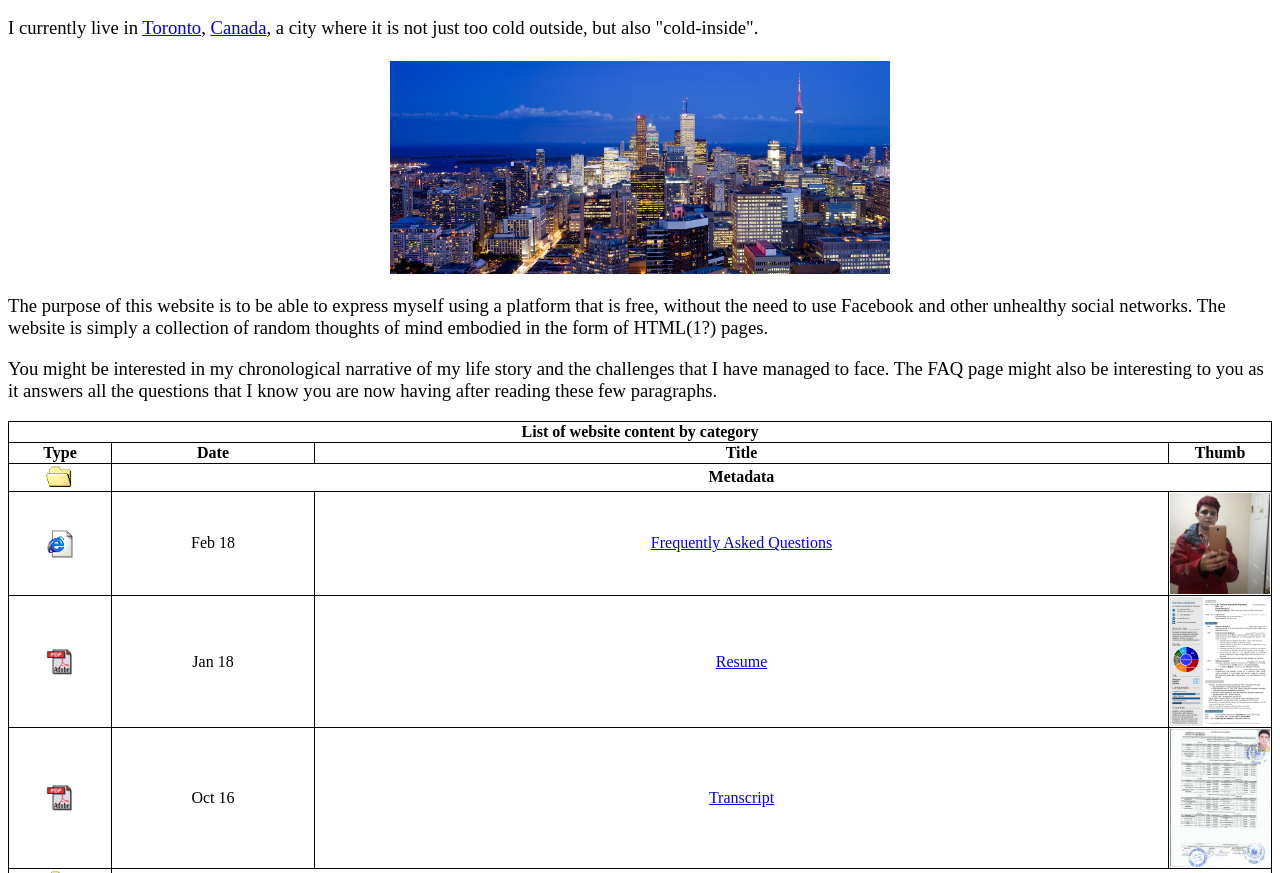
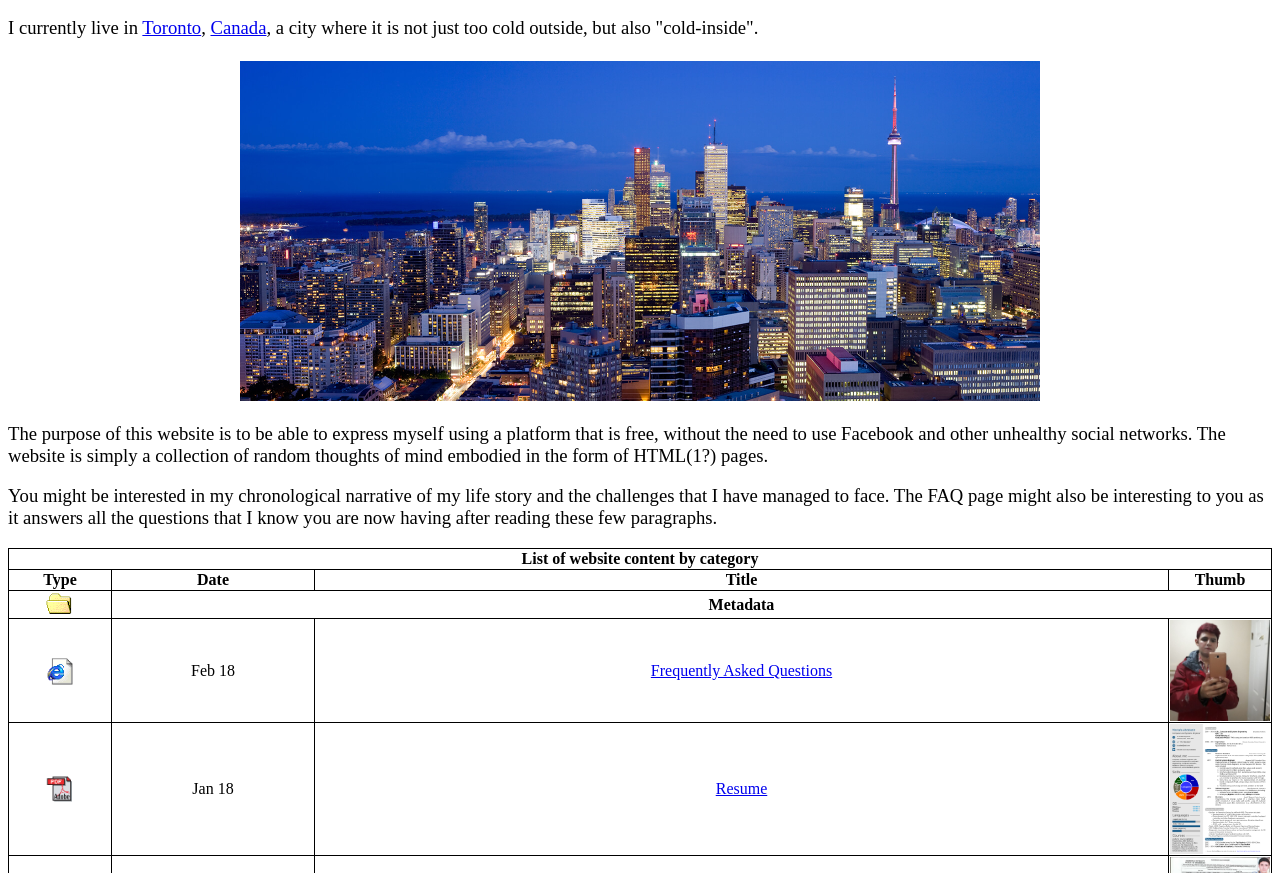
Before and after one commit to iocoder/iocoder.github.io, a plain HTML site: page index.html in a window 1280 px wide. Shown: the part 723-1596 px from the top of the page. Drawn offline with Linux system fonts and the light colour scheme.

Commit message:
Update index.html

```diff
--- a/index.html
+++ b/index.html
@@ -112,7 +112,7 @@
         <table class="figure">
             <tr>
                 <td>
-                    <img src="./img/toronto.jpg" width="500px" />
+                    <img src="./img/toronto.jpg" width="800px" />
                 </td>
             </tr>
         </table>
```
